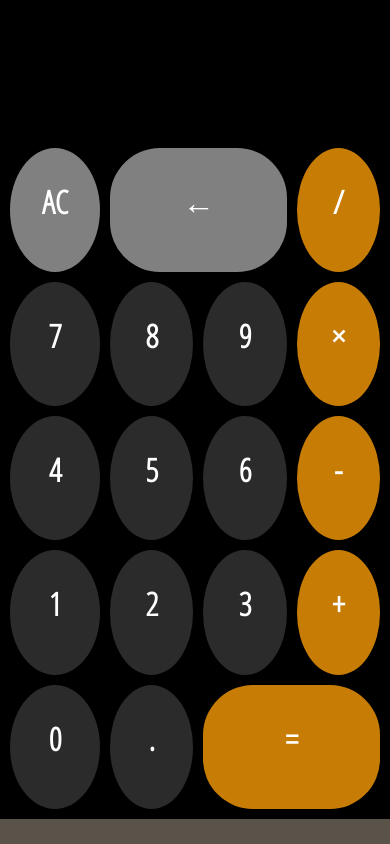
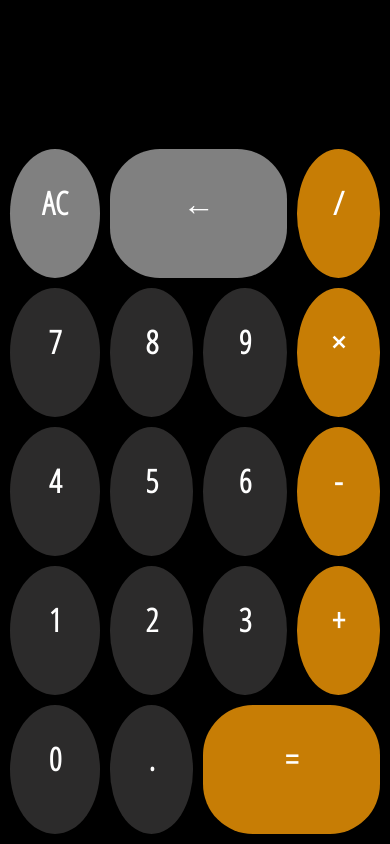
Before and after one commit to ImDevFps/devfps-calculator, a React (Create React App) app: page / in a window 390 px wide. Built offline with nearby package versions, Linux system fonts and the light colour scheme.

Commit message:
responsived

```diff
--- a/src/components/Calculator.css
+++ b/src/components/Calculator.css
@@ -16,7 +16,7 @@
     position: absolute;
     right: 0;
     top: 0;
-    height: 97%;
+    height: 100%;
     width: 100%;
     display: grid;
     grid-template-columns: repeat(4, 1fr);
```
